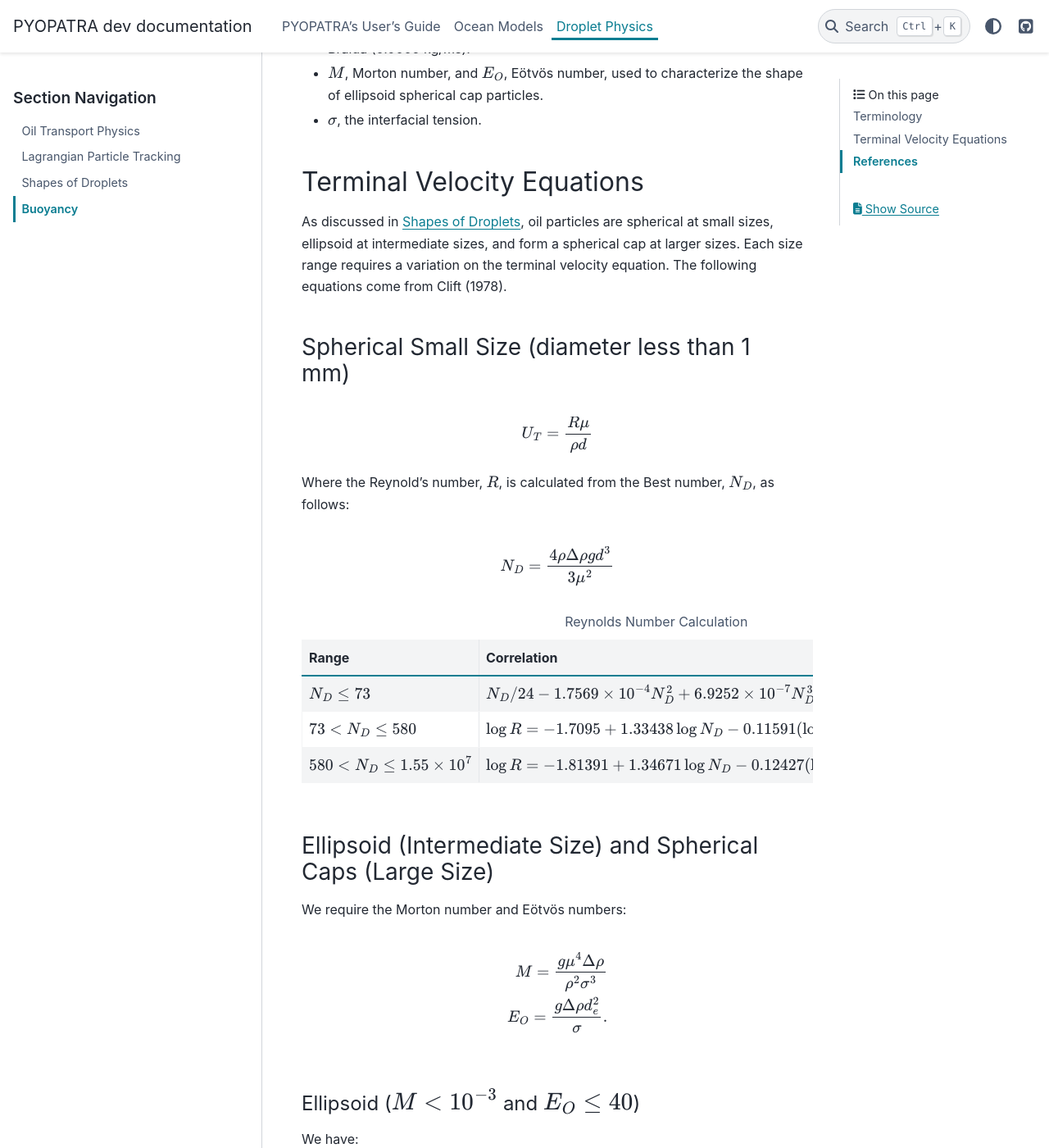
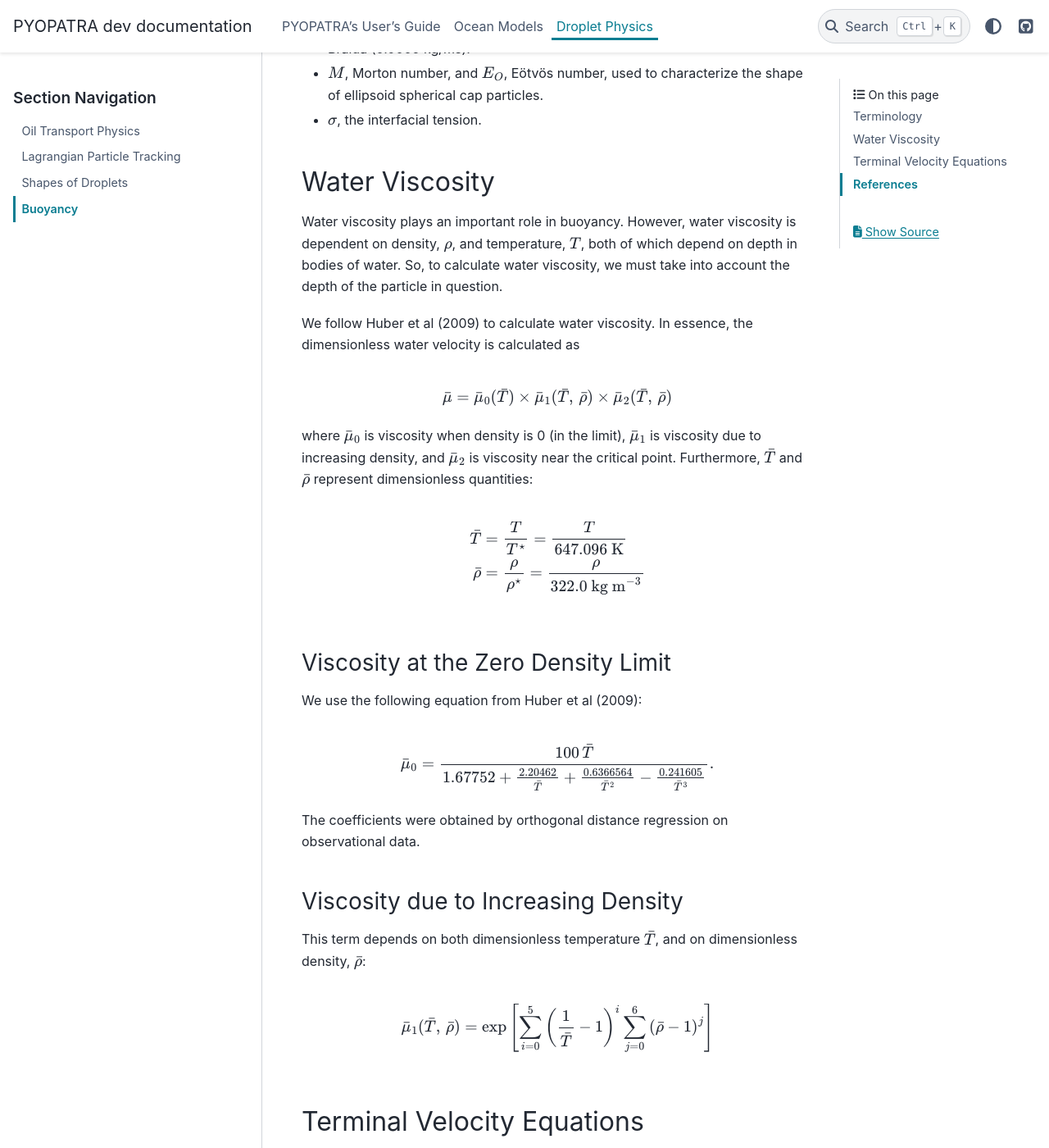
Before and after one commit to UT-CHG/PYOPATRA, a Sphinx documentation site: the page built from docs/physics/buoyancy.rst, in a window 1280 px wide and 1400 px high, scrolled down 824 px. Shown: the whole window at 82% size. Built offline with Sphinx 7.4.7 and the PyData theme 0.15.4, drawn with Linux system fonts in a browser that asks for light colours; some of the changed text lies outside the part shown.

Commit message:
Add water viscosity discussion

```diff
--- a/docs/physics/buoyancy.rst
+++ b/docs/physics/buoyancy.rst
@@ -31,6 +31,49 @@ Buoyancy for particles involves several physical quantities:
   spherical cap particles.
 - :math:`\sigma`, the interfacial tension.
 
+
+Water Viscosity
+---------------
+
+Water viscosity plays an important role in buoyancy. However, water viscosity is
+dependent on density, :math:`\rho`, and temperature, :math:`T`, both of which depend
+on depth in bodies of water. So, to calculate water viscosity, we must take into account
+the depth of the particle in question.
+
+We follow Huber et al (2009) to calculate water viscosity. In essence, the dimensionless
+water velocity is calculated as
+
+.. math::
+   \bar{\mu} = \bar{\mu}_0(\bar{T}) \times \bar{\mu}_1(\bar{T},\,\bar{\rho}) \times \bar{\mu}_2(\bar{T},\,\bar{\rho})
+
+where :math:`\bar{\mu}_0` is viscosity when density is 0 (in the limit), :math:`\bar{\mu}_1` is viscosity due to increasing
+density, and :math:`\bar{\mu}_2` is viscosity near the critical point. Furthermore, :math:`\bar{T}` and :math:`\bar{\rho}`
+represent dimensionless quantities:
+
+.. math::
+   \begin{align}
+      \bar{T} &= \frac{T}{T^\star} = \frac{T}{647.096 \text{ K}} \\
+      \bar{\rho} &= \frac{\rho}{\rho^\star} = \frac{\rho}{322.0 \text{ kg m}^{-3}}
+   \end{align}
+
+Viscosity at the Zero Density Limit
+~~~~~~~~~~~~~~~~~~~~~~~~~~~~~~~~~~~
+
+We use the following equation from Huber et al (2009):
+
+.. math::
+   \bar{\mu}_0 = \frac{100 \, \bar{T}}{1.67752 + \frac{2.20462}{\bar{T}} + \frac{0.6366564}{\bar{T}^2} - \frac{0.241605}{\bar{T}^3}}.
+
+The coefficients were obtained by orthogonal distance regression on observational data.
+
+Viscosity due to Increasing Density
+~~~~~~~~~~~~~~~~~~~~~~~~~~~~~~~~~~~
+
+This term depends on both dimensionless temperature :math:`\bar{T}`, and on dimensionless density,
+:math:`\bar{\rho}`:
+
+.. math::
+   \bar{\mu}_1(\bar{T},\,\bar{\rho}) = \exp\left[ \sum^5_{i=0}\left( \frac{1}{\bar{T}} - 1 \right)^i \sum^6_{j=0} \left( \bar{\rho} - 1 \right)^j \right]
 
 Terminal Velocity Equations
 ---------------------------
@@ -146,6 +189,8 @@ References
 
 Clift, R., J. R. Grace, and M. E. Weber, 2005, `Bubbles, Drops, and Particles <https://www.google.com/books/edition/_/UUrOmD8niUQC?hl=en>`_.
 
+Huber, M. L., R. A. Perkins, A. Laesecke, D. G. Friend, J. V. Sengers, M. J. Assael, I. N. Metaxa, E. Vogel, R. Mareš, and K. Miyagawa, 2009, `New international formulation for the viscosity of H2O <https://aip.scitation.org/doi/full/10.1063/1.3088050>`_: Journal of Physical and Chemical Reference Data, 38, 101–125.
+
 Zheng Li, and Yapa Poojitha D., 2000, `Buoyant Velocity of Spherical and Nonspherical
 Bubbles/Droplets <https://ascelibrary.org/doi/abs/10.1061/(ASCE)0733-9429(2000)126:11(852)>`_:
 Journal of Hydraulic Engineering, 126, 852–854.
```
